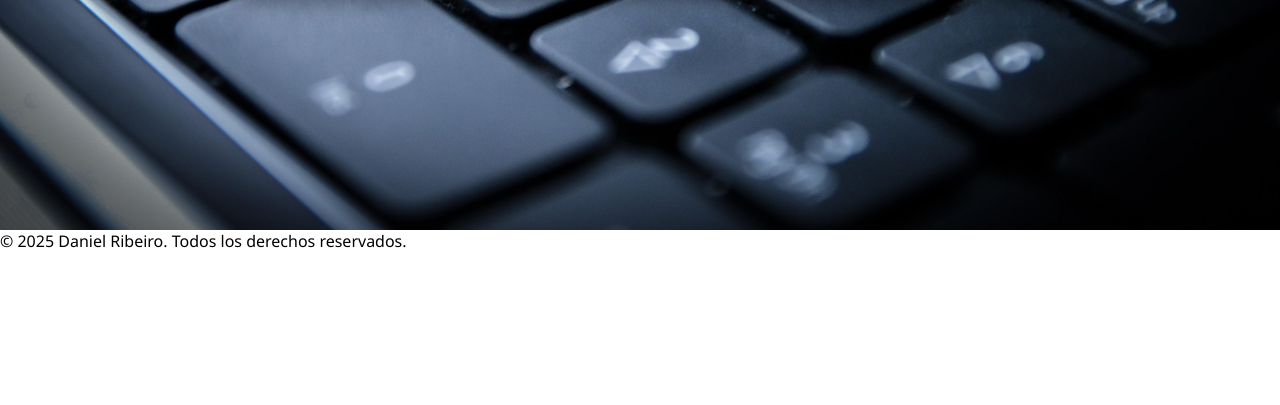
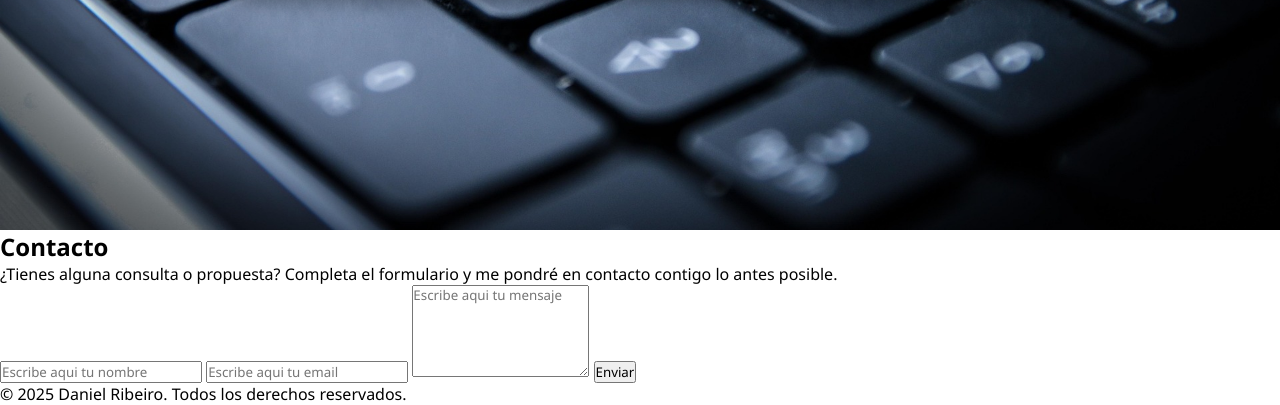
Before and after one commit to danyriber/HTMLCSSDANIELRS, a plain HTML site: page index.html in a window 1280 px wide. Shown: the part 2970-3375 px from the top of the page. Before the commit the page ends 3222 px from the top, so only its background shows below. Drawn offline with Linux system fonts and the light colour scheme.

Commit message:
formularios

```diff
--- a/index.html
+++ b/index.html
@@ -23,7 +23,6 @@
         </nav>
       </div>
     </header>
-
     <main>
       <section id="Inicio">
         <div class="presentacion">
@@ -43,7 +42,6 @@
           <a href="cv.pdf" download class="btn-cv">Descargar CV</a>
         </div>
       </section>
-
       <section id="SobreMi">
         <div class="yo">
           <h2>Sobre Mí</h2>
@@ -60,7 +58,6 @@
           </p>
         </div>
       </section>
-
       <section id="Proyectos">
         <h2>Mis Proyectos Personales</h2>
         <div class="grid-proyectos">
@@ -110,7 +107,6 @@
           </article>
         </div>
       </section>
-
       <section id="Curriculum">
         <div class="contenedor-curriculum">
           <div class="descripcion-cv">
@@ -128,8 +124,28 @@
           </div>
         </div>
       </section>
+      <section id="Contacto">
+        <div class="contacto-contenedor">
+          <h2>Contacto</h2>
+           <p>¿Tienes alguna consulta o propuesta? Completa el formulario y me pondré en contacto contigo lo antes posible.</p>
+
+            <form class="formulario-contacto">
+              <input type=" text" name="nombre" placeholder="Escribe aqui tu nombre" required>
+              <input type=" email" name="email" placeholder="Escribe aqui tu email" required>
+              <textarea name="mensaje" rows="5" placeholder="Escribe aqui tu mensaje" required></textarea>
+              <button type="submit" class="boton-enviar">Enviar</button>
+
+
+
+
+            </form>
+
+
+
+        </div>
+
+      </section>
     </main>
-
     <footer>
       <p>&copy; 2025 Daniel Ribeiro. Todos los derechos reservados.</p>
     </footer>
```
Also changed, not shown: images/meet-1019875_1920.jpg (added).
